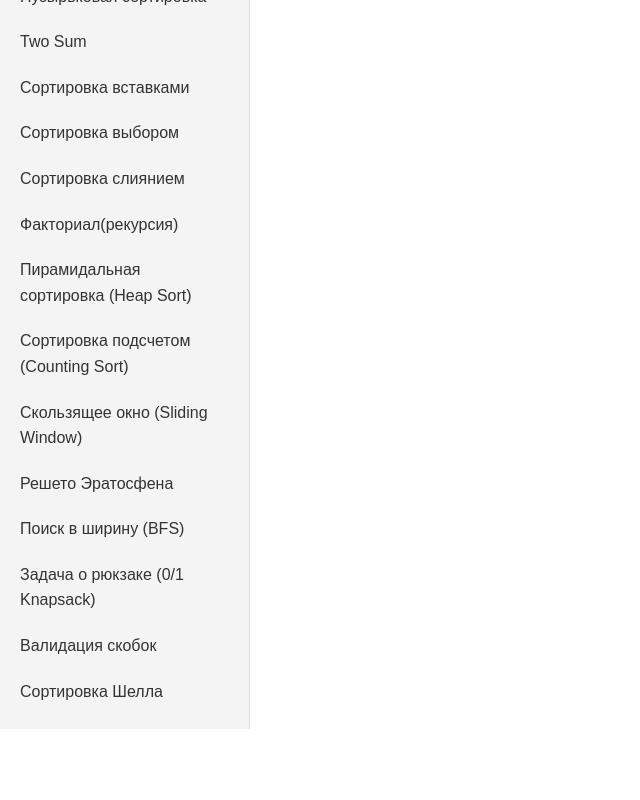
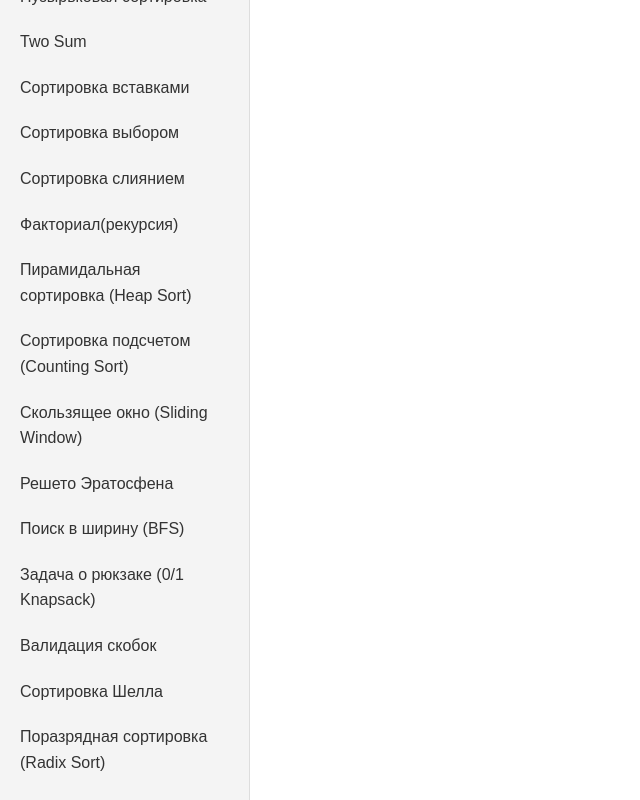
Before and after one commit to masha-masha/AlgoVault, a React (Vite) app: page / in a window 1280 px wide. Shown: the part 244-1044 px from the top of the page, without its empty margins (0-640 px from the left). Before the commit the page ends 973 px from the top, so only its background shows below. Built offline with nearby package versions, Linux system fonts and the light colour scheme.

Commit message:
feat: add alg radix sort

```diff
--- a/src/data/algoritms.ts
+++ b/src/data/algoritms.ts
@@ -662,7 +662,55 @@ const bfs = (graph: Graph, startNode: string): string[] => {
   }
   return arr;
 };`
+  },
+  {
+    id: "radix-sort",
+    title: "Поразрядная сортировка (Radix Sort)",
+    description: "Алгоритм сортировки без сравнений. Он распределяет числа по корзинам (от 0 до 9) на основе их разрядов: сначала по единицам, затем по десяткам и так далее. Идеально подходит для целых чисел.",
+    complexity: { time: "O(nk)", space: "O(n + k)" },
+    jsCode: `const getDigit = (num, i) => Math.floor(Math.abs(num) / Math.pow(10, i)) % 10;
+const digitCount = (num) => num === 0 ? 1 : Math.floor(Math.log10(Math.abs(num))) + 1;
+const mostDigits = (nums) => {
+  let maxDigits = 0;
+  for (let num of nums) maxDigits = Math.max(maxDigits, digitCount(num));
+  return maxDigits;
+};
+
+const radixSort = (nums) => {
+  let maxDigitCount = mostDigits(nums);
+  for (let k = 0; k < maxDigitCount; k++) {
+    let digitBuckets = Array.from({ length: 10 }, () => []);
+    for (let i = 0; i < nums.length; i++) {
+      let digit = getDigit(nums[i], k);
+      digitBuckets[digit].push(nums[i]);
+    }
+    nums = [].concat(...digitBuckets);
   }
+  return nums;
+};`,
+    tsCode: `const getDigit = (num: number, i: number): number =>
+  Math.floor(Math.abs(num) / Math.pow(10, i)) % 10;
 
+const digitCount = (num: number): number =>
+  num === 0 ? 1 : Math.floor(Math.log10(Math.abs(num))) + 1;
 
+const mostDigits = (nums: number[]): number => {
+  let maxDigits = 0;
+  for (let num of nums) maxDigits = Math.max(maxDigits, digitCount(num));
+  return maxDigits;
+};
+
+const radixSort = (nums: number[]): number[] => {
+  let maxDigitCount = mostDigits(nums);
+  for (let k = 0; k < maxDigitCount; k++) {
+    let digitBuckets: number[][] = Array.from({ length: 10 }, () => []);
+    for (let i = 0; i < nums.length; i++) {
+      let digit = getDigit(nums[i], k);
+      digitBuckets[digit].push(nums[i]);
+    }
+    nums = ([] as number[]).concat(...digitBuckets);
+  }
+  return nums;
+};`
+  }
 ];
```
